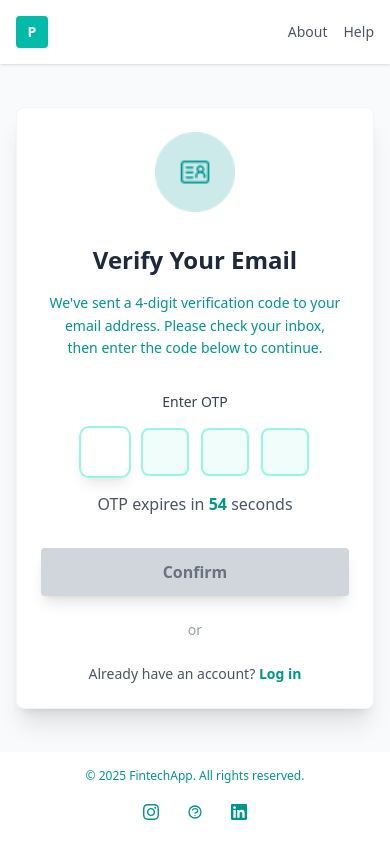
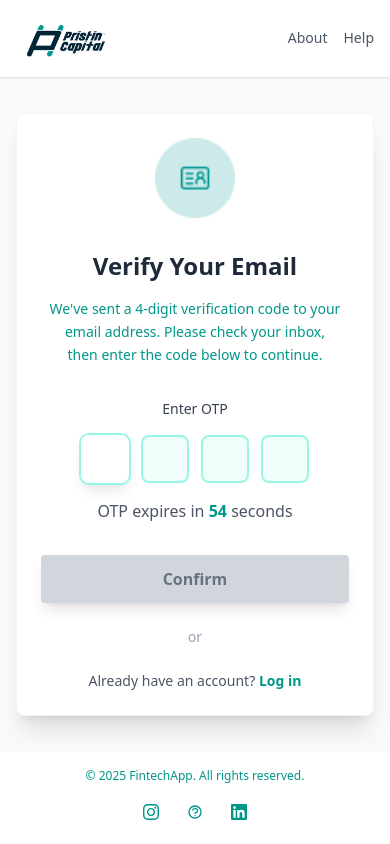
Before and after one commit to Nwose/pristinCapital, a Next.js app: page /verify-email in a window 390 px wide. Built offline with nearby package versions, Linux system fonts and the light colour scheme.

Commit message:
Replace mobile logo in VerifyEmail component with an image for improved branding. Adjust layout for better responsiveness.

```diff
--- a/app/verify-email/page.tsx
+++ b/app/verify-email/page.tsx
@@ -150,8 +150,15 @@ export default function VerifyEmail() {
         <div className="flex justify-between lg:justify-end items-center p-4 lg:p-6 space-x-4 lg:space-x-8 bg-white shadow-sm">
           {/* Mobile Logo */}
           <div className="lg:hidden flex items-center">
-            <div className="w-8 h-8 bg-teal-500 rounded-sm flex items-center justify-center">
-              <span className="text-white font-bold text-sm">P</span>
+            <div className=" rounded-sm flex items-center justify-center">
+              <Image
+                src="/images/logo_1.png"
+                alt="Pristin Capital Logo"
+                width={100}
+                height={30}
+                className="max-w-xs"
+                priority
+              />
             </div>
           </div>
           <div className="flex space-x-4 lg:space-x-8">
```
